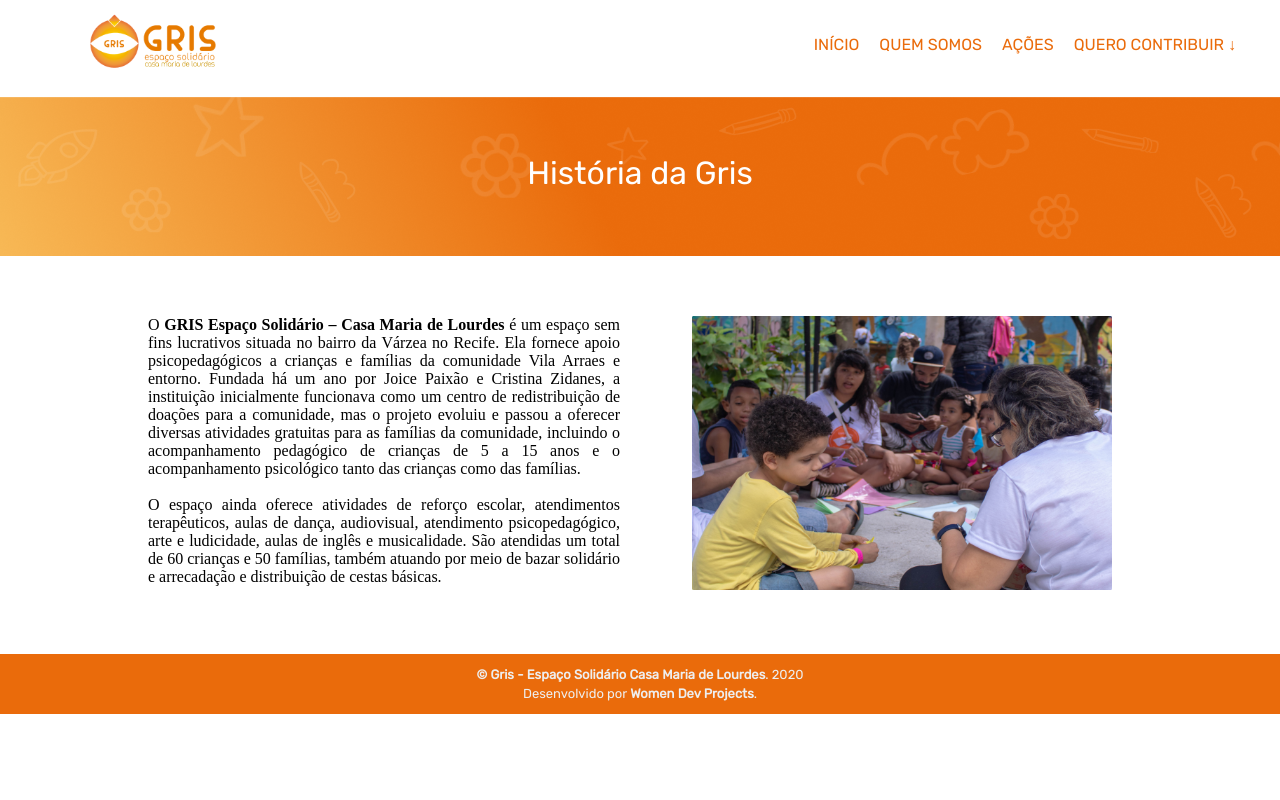
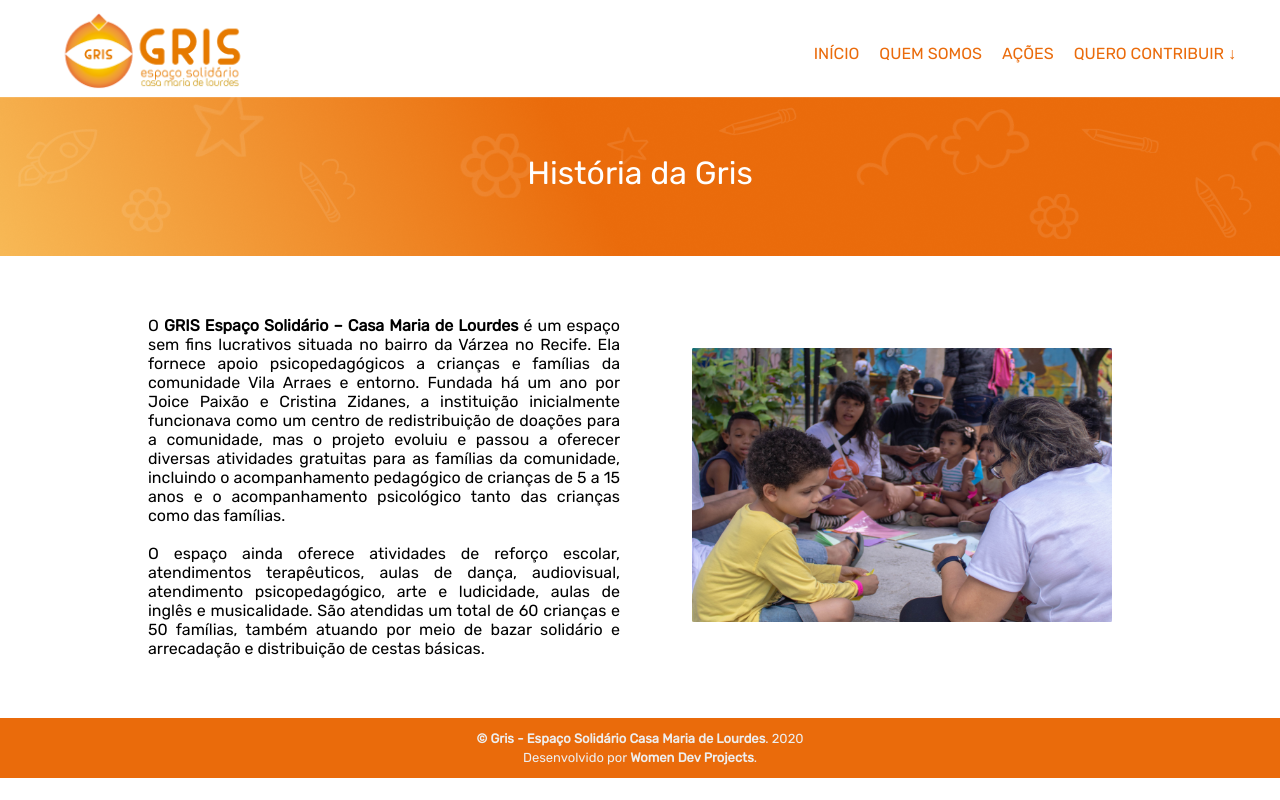
Before and after one commit to womenwhocoderecife/gris, a React (Create React App) app: page /quemsomos in a window 1280 px wide. Built offline with nearby package versions, Linux system fonts and the light colour scheme.

Commit message:
Changing font of text and padding of the image on page About and of the logo

```diff
--- a/src/components/Navbar/navbar.css
+++ b/src/components/Navbar/navbar.css
@@ -38,7 +38,7 @@ nav .menu-btn:hover {
   display: block;
   float: left;
   font-size: 2em;
-  padding: 10px 50px;
+  padding: 10px 20px;
   text-decoration: none;
 }
 
--- a/src/pages/About/About.css
+++ b/src/pages/About/About.css
@@ -9,6 +9,7 @@
     padding: 0 20px;
     text-align: justify;
     max-width: 100%;
+    font-family: "Rubik";
 }
 
 .image-about{
@@ -19,7 +20,7 @@
 
 @media (min-width: 400){
     .image-about{
-        padding: 0px 10px;
+       /* padding: 0px 10px; */
         align-self: center;
         max-width: 500px;
     }
--- a/src/pages/About/index.js
+++ b/src/pages/About/index.js
@@ -8,7 +8,7 @@ export default function About() {
         <PageLayout title="História da Gris">
             <div className = "about-container">
             <div className ="about-description"> O <b> GRIS Espaço Solidário – Casa Maria de Lourdes</b> é um espaço sem fins lucrativos situada no bairro da Várzea no Recife. Ela fornece apoio psicopedagógicos a crianças e famílias da comunidade Vila Arraes e entorno. Fundada há um ano por Joice Paixão e Cristina Zidanes, a instituição inicialmente funcionava como um centro de redistribuição de doações para a comunidade, mas o projeto evoluiu e passou a oferecer diversas atividades gratuitas para as famílias da comunidade, incluindo o acompanhamento pedagógico de crianças de 5 a 15 anos e o acompanhamento psicológico tanto das crianças como das famílias. <br/> <br/> O espaço ainda oferece atividades de reforço escolar, atendimentos terapêuticos, aulas de dança, audiovisual, atendimento psicopedagógico, arte e ludicidade, aulas de inglês e musicalidade. São atendidas um total de 60 crianças e 50 famílias, também atuando por meio de bazar solidário e arrecadação e distribuição de cestas básicas.</div>
-            <div className ="image-about"> <img src = {imagem} alt= ""/> </div>
+            <div className ="image-about"> <img src = {imagem} alt= "Voluntárias e crianças sentadas em cículo realizando atividades"/> </div>
             </div>
         </PageLayout>
     );
```
